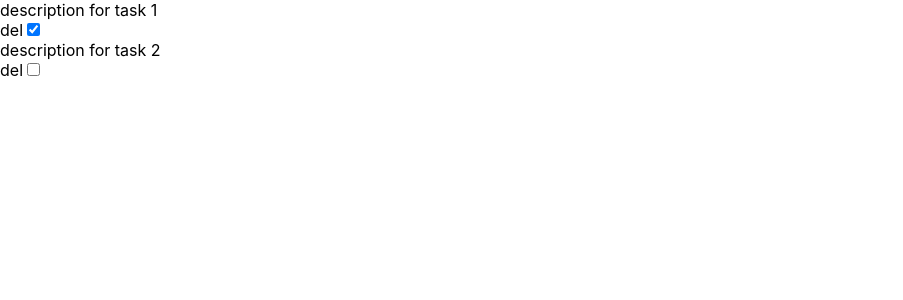
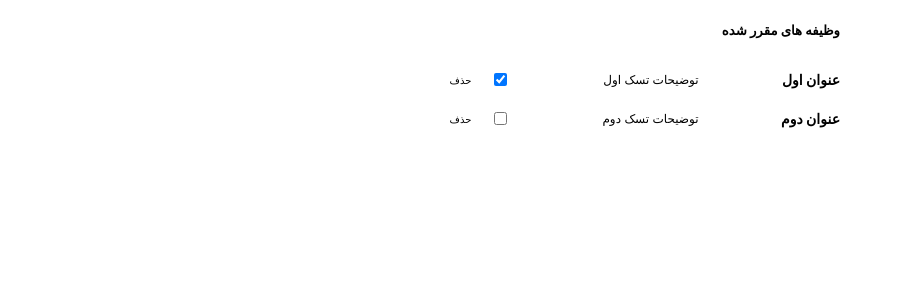
Before and after one commit to behnam74gh/TodoListY, a React (Create React App) app: page / in a window 1280 px wide. Shown: the top 300 px of the page, without its empty margins (0-903 px from the left). Built offline with nearby package versions, Linux system fonts and the light colour scheme; data requests are answered from the project's data file.

Commit message:
css for tasks added

```diff
--- a/db.json
+++ b/db.json
@@ -1,6 +1,6 @@
 {
     "tasks": [
-      { "id": "1", "title": "do a thing..", "description": "description for task 1", "isDone": "true" },
-      { "id": "2", "title": "do something..", "description": "description for task 2", "isDone": "false" }
+      { "id": "1", "title": "عنوان اول", "description": "توضیحات تسک اول", "isDone": "true" },
+      { "id": "2", "title": "عنوان دوم", "description": "توضیحات تسک دوم", "isDone": "false" }
     ]
 }
--- a/src/App.css
+++ b/src/App.css
@@ -1,3 +1,41 @@
 .w-100 {
   width: 100% !important;
 }
+.todo-container {
+  width: 100%;
+  height: 100%;
+  display: flex;
+  flex-direction: column;
+  align-items: center;
+  justify-content: center;
+}
+.todo-wrapper {
+
+}
+.todo-container h5 {
+  text-align: right;
+}
+.task-wrapper {
+  display: flex;
+  flex-flow: row-reverse wrap;
+  justify-content: space-between;
+  align-items: center;
+  width: 100%;
+  min-width: 400px;
+}
+.title {
+  font-size: 14px;
+}
+.description {
+  font-size: 12px;
+}
+.tasks-options-wrapper {
+  display: flex;
+  align-items: center;
+  justify-content: space-around;
+  width: 80px;
+}
+.delete-button {
+  all: unset;
+  font-size: 10px;
+}
--- a/src/App.js
+++ b/src/App.js
@@ -1,5 +1,6 @@
 import React, {useEffect, useState} from 'react'
 import axios from 'axios';
+import './App.css';
 
 const App = () => {
     const [loading, setLoading] = useState(false);
@@ -29,8 +30,9 @@ const App = () => {
     }, []);
 
   return (
-    <div>
-        <div className="w-100">
+    <div className='todo-container'>
+        <div className="todo-wrapper">
+          <h5>وظیفه های مقرر شده</h5>
             {loading ? (
             <div className="w-100">
                 <span>Loading...</span>
@@ -39,13 +41,10 @@ const App = () => {
             tasks.length > 0 &&
             tasks.map((task) => (
               <div className="task-wrapper" key={task.id}>
-                <span className="font-sm">{task.description}</span>
+                <strong className='title'>{task.title}</strong>
+                <p className='description'>{task.description}</p>
                 <div className="tasks-options-wrapper">
-                    <span
-                    className="d-flex-center-center"
-                    >
-                    {/* <MdDelete className="text-red" /> */}del
-                    </span>
+                  <button type='button' className='delete-button'>حذف</button>
                   <input
                     type="checkbox"
                     className="check-task-status"
```
Lines whose indentation alone changed are shown as unchanged.
